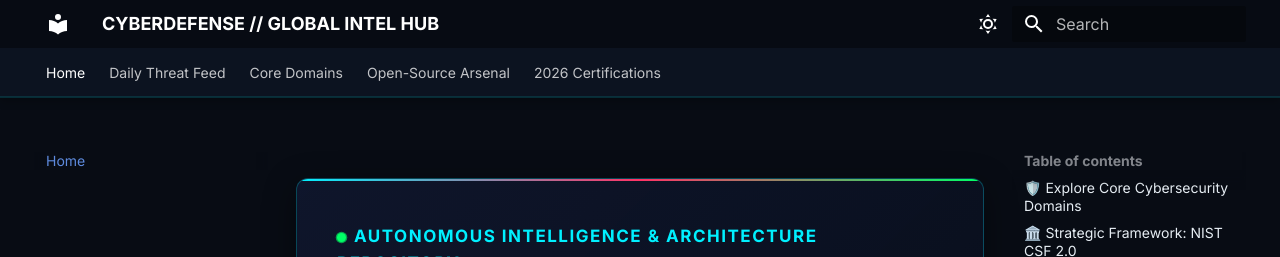
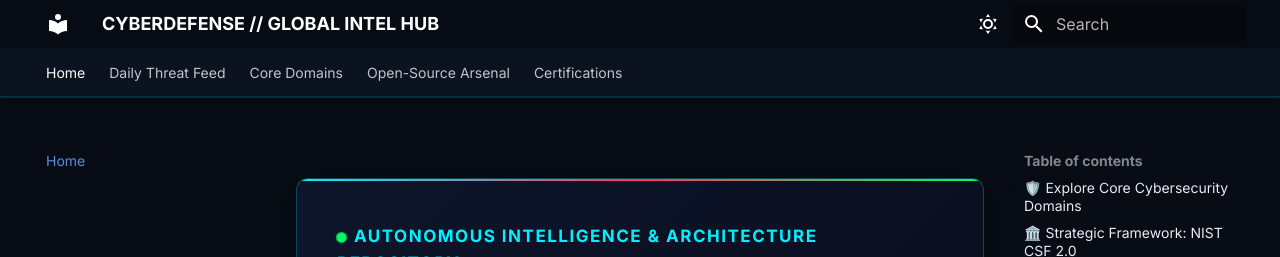
Before and after one commit to atharvajdhumal/cybersecurity-handbook, an MkDocs documentation site: the page built from docs/index.md, in a window 1280 px wide. Shown: the top 257 px of the page. Built offline with MkDocs 1.6.1 and Material for MkDocs 9.7.7, drawn with Linux system fonts in a browser that asks for light colours.

Commit message:
Update mkdocs.yml

```diff
--- a/mkdocs.yml
+++ b/mkdocs.yml
@@ -39,13 +39,19 @@ theme:
 markdown_extensions:
   - admonition
   - pymdownx.details
-  - pymdownx.superfences
+  - pymdownx.superfences:
+      custom_fences:
+        - name: mermaid
+          class: mermaid
+          format: !!python/name:pymdownx.superfences.fence_code_format
   - pymdownx.highlight:
       anchor_linenums: true
   - pymdownx.inlinehilite
   - pymdownx.snippets
   - pymdownx.tabbed:
       alternate_style: true
+  - pymdownx.tasklist:
+      custom_checkbox: true
   - attr_list
   - md_in_html
   - tables
@@ -69,4 +75,4 @@ nav:
       - OT & Critical Infrastructure: domains/ot-infrastructure.md
       - AI Security: domains/ai-security.md
   - Open-Source Arsenal: tools/open-source-arsenal.md
-  - 2026 Certifications: certifications/2026-roadmap.md
+  - Certifications: certifications/2026-roadmap.md
```
